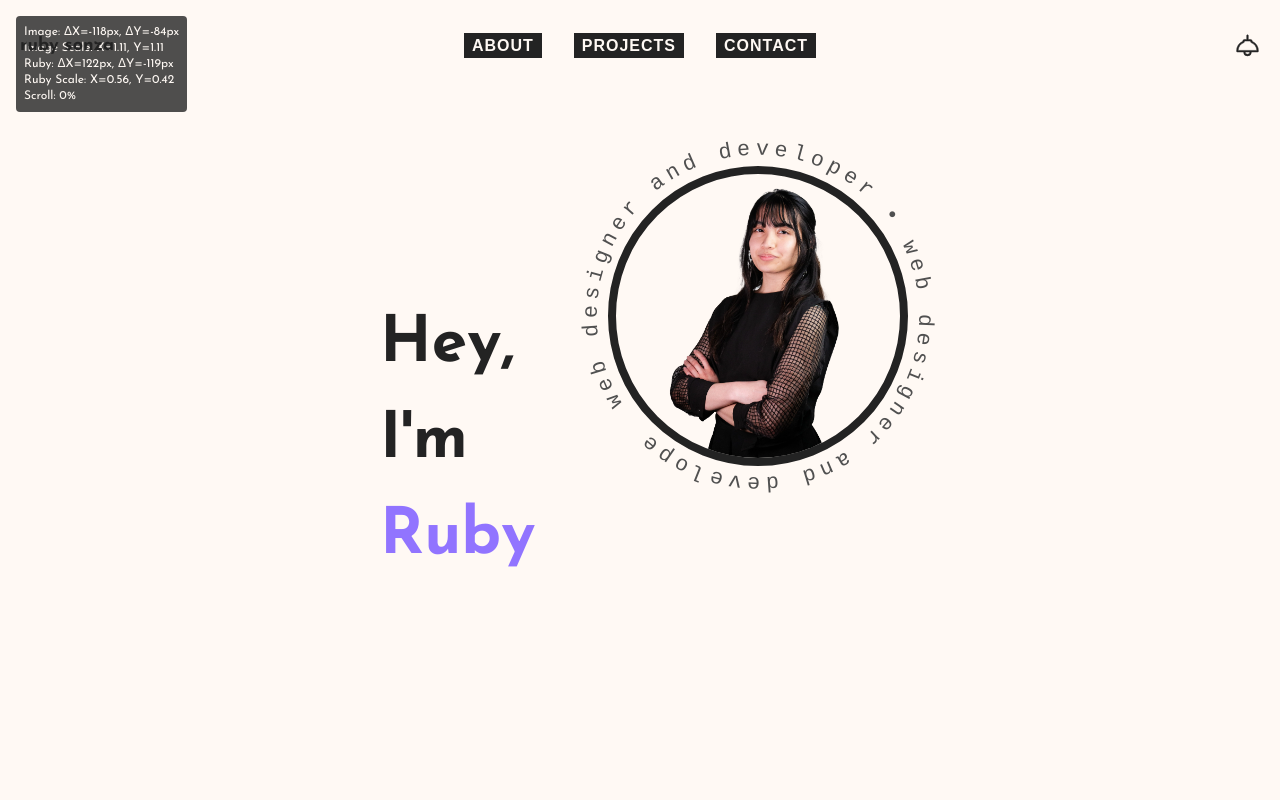
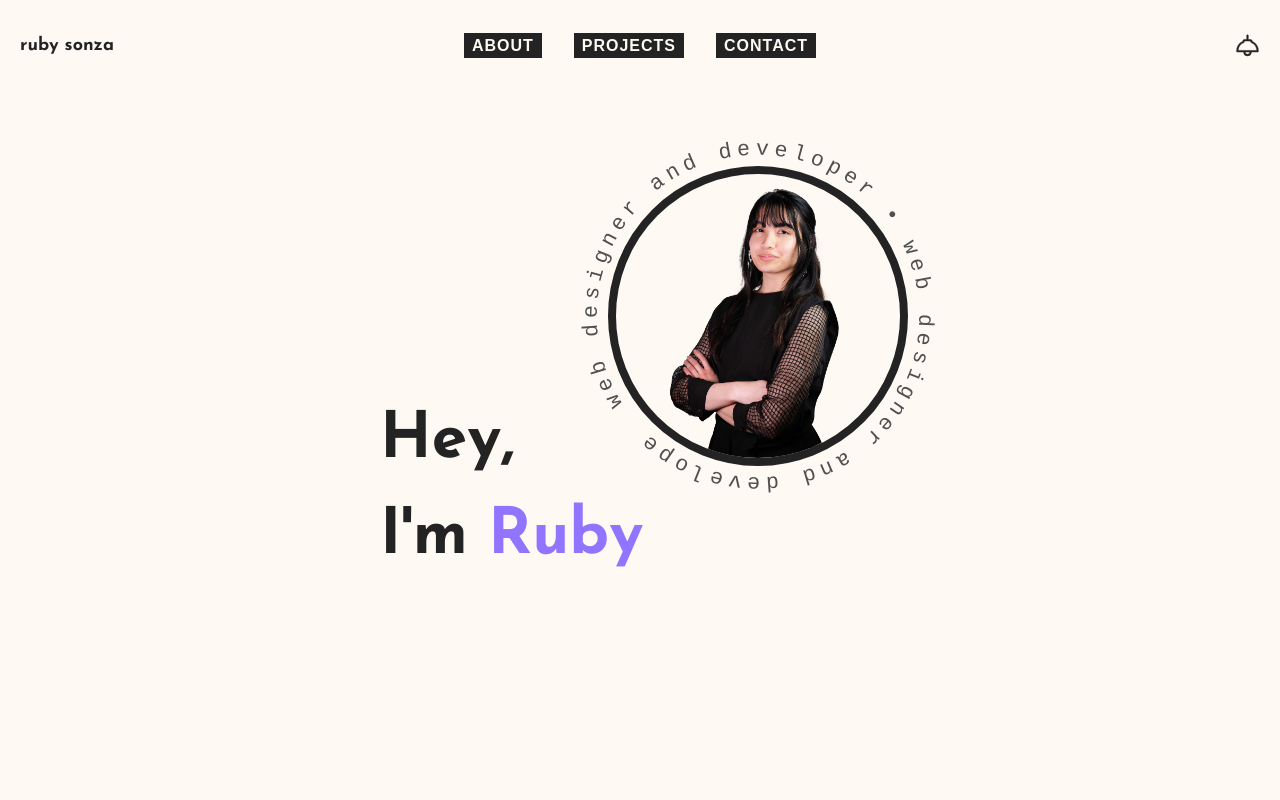
Before and after one commit to rubysonza/portfolio, a Next.js app: page / in a window 1280 px wide. Shown: the top 800 px of the page. Built offline with nearby package versions, Linux system fonts and the light colour scheme; a web font is replaced by a local one.

Commit message:
Fixed overlap issue between HeroTransition.js and Projects.js

```diff
--- a/src/app/page.js
+++ b/src/app/page.js
@@ -1,17 +1,14 @@
 "use client";
 
-import { useRef, useState } from 'react';
-import Hero from '@/components/Hero';
 import HeroTransition from '@/components/HeroTransition';
-import About from '@/components/About';
 import Projects from '@/components/Projects';
 import SocialLinks from '@/components/SocialLinks';
 import Footer from '@/components/Footer';
 
 export default function Home() {
-
   return (
     <main>
+      {/* No more props needed for HeroTransition or Projects */}
       <HeroTransition />
       <Projects />
       <SocialLinks />
--- a/src/components/Footer.module.css
+++ b/src/components/Footer.module.css
@@ -1,4 +1,5 @@
 .footerContainer {
+    position: relative;
     display: flex;
     height: 100vh;
     flex-direction: column;
--- a/src/components/HeroTransition.js
+++ b/src/components/HeroTransition.js
@@ -1,6 +1,6 @@
 'use client';
 
-import { useRef, useEffect, useState } from 'react';
+import { useEffect, useState, useRef } from 'react';
 import { motion, useScroll, useTransform } from 'framer-motion';
 import Image from 'next/image';
 import styles from './HeroTransition.module.css';
@@ -10,200 +10,114 @@ import { FiMapPin } from 'react-icons/fi';
 import { RiGraduationCapLine } from "react-icons/ri";
 import { MdOutlineFileDownload } from "react-icons/md";
 
+
+function debounce(fn, ms) {
+  let timer;
+  return (...args) => {
+    clearTimeout(timer);
+    timer = setTimeout(() => {
+      fn(...args);
+    }, ms);
+  };
+}
+
 export default function HeroTransition() {
   const containerRef = useRef(null);
 
-  // Refs for source elements (hero section)
+  const { scrollYProgress } = useScroll({
+    target: containerRef,
+    offset: ["start start", "end end"]
+  });
+
+
   const heroImageRef = useRef(null);
   const heroRubyRef = useRef(null);
-
-  // Refs for placeholder/target elements (about section)
   const aboutImagePlaceholderRef = useRef(null);
   const aboutRubyPlaceholderRef = useRef(null);
-
-  // State to store calculated distances
   const [imageTransform, setImageTransform] = useState({ x: 0, y: 0, scaleX: 1, scaleY: 1 });
   const [rubyTransform, setRubyTransform] = useState({ x: 0, y: 0, scaleX: 1, scaleY: 1 });
   const [isCalculated, setIsCalculated] = useState(false);
 
-  // Set up scroll tracking for the container
-  const { scrollYProgress } = useScroll({
-    target: containerRef,
-    offset: ["start start", "end start"]
-  });
-
-  // Calculate exact transforms needed including size differences
+  // ... (Your useEffect for calculating transforms remains the same)
   useEffect(() => {
     const calculateTransforms = () => {
       if (
         heroImageRef.current &&
         aboutImagePlaceholderRef.current &&
         heroRubyRef.current &&
-        aboutRubyPlaceholderRef.current &&
-        containerRef.current
+        aboutRubyPlaceholderRef.current
       ) {
-        // Get container position as reference point
-        const containerRect = containerRef.current.getBoundingClientRect();
-
-        // Get bounding rectangles for all elements
         const heroImageRect = heroImageRef.current.getBoundingClientRect();
         const aboutImageRect = aboutImagePlaceholderRef.current.getBoundingClientRect();
         const heroRubyRect = heroRubyRef.current.getBoundingClientRect();
         const aboutRubyRect = aboutRubyPlaceholderRef.current.getBoundingClientRect();
 
-        // Calculate center points for more accurate positioning
-        const heroImageCenter = {
-          x: heroImageRect.left + heroImageRect.width / 2,
-          y: heroImageRect.top + heroImageRect.height / 2
-        };
+        // This center-point logic is already correct.
+        const imageDeltaX = (aboutImageRect.left + aboutImageRect.width / 2) - (heroImageRect.left + heroImageRect.width / 2);
+        const imageDeltaY = (aboutImageRect.top + aboutImageRect.height / 2) - (heroImageRect.top + heroImageRect.height / 2);
 
-        const aboutImageCenter = {
-          x: aboutImageRect.left + aboutImageRect.width / 2,
-          y: aboutImageRect.top + aboutImageRect.height / 2
-        };
+        // Use a single scale value for uniform scaling, which is best for a circle.
+        // The key is that the WIDTHS of the two elements (including borders/padding)
+        // must be proportional for this to look right.
+        const imageScale = (aboutImageRect.width / heroImageRect.width) / 1.1;
 
-        const heroRubyCenter = {
-          x: heroRubyRect.left + heroRubyRect.width / 2,
-          y: heroRubyRect.top + heroRubyRect.height / 2
-        };
+        const rubyDeltaX = (aboutRubyRect.left + aboutRubyRect.width / 2) - (heroRubyRect.left + heroRubyRect.width / 2);
+        const rubyDeltaY = (aboutRubyRect.top + aboutRubyRect.height / 2) - (heroRubyRect.top + heroRubyRect.height / 2);
+        const rubyScale = aboutRubyRect.width / heroRubyRect.width;
 
-        const aboutRubyCenter = {
-          x: aboutRubyRect.left + aboutRubyRect.width / 2,
-          y: aboutRubyRect.top + aboutRubyRect.height / 2
-        };
-
-        // Calculate exact pixel distances from center to center
-        const imageDeltaX = aboutImageCenter.x - heroImageCenter.x;
-        const imageDeltaY = aboutImageCenter.y - heroImageCenter.y;
-
-        // Calculate scale differences if sizes don't match
-        const imageScaleX = aboutImageRect.width / heroImageRect.width;
-        const imageScaleY = aboutImageRect.height / heroImageRect.height;
-
-        // Calculate Ruby text transforms
-        const rubyDeltaX = aboutRubyCenter.x - heroRubyCenter.x;
-        const rubyDeltaY = aboutRubyCenter.y - heroRubyCenter.y;
-        const rubyScaleX = aboutRubyRect.width / heroRubyRect.width;
-        const rubyScaleY = aboutRubyRect.height / heroRubyRect.height;
-
-        // Store the calculated transforms
         setImageTransform({
           x: imageDeltaX,
           y: imageDeltaY,
-          scaleX: imageScaleX,
-          scaleY: imageScaleY
+          scale: imageScale, // Store the single scale value
         });
 
         setRubyTransform({
           x: rubyDeltaX,
           y: rubyDeltaY,
-          scaleX: rubyScaleX,
-          scaleY: rubyScaleY
+          scale: rubyScale, // Store the single scale value
         });
 
         setIsCalculated(true);
       }
     };
 
-    // Initial calculation with delay to ensure DOM is ready
-    const timeoutId = setTimeout(calculateTransforms, 150);
+    // Give the browser a moment to ensure all styles are applied before measuring
+    const timeoutId = setTimeout(calculateTransforms, 100);
 
-    // Recalculate on resize
-    const handleResize = () => {
-      setIsCalculated(false);
-      calculateTransforms();
-    };
-
-    window.addEventListener('resize', handleResize);
+    window.addEventListener('resize', calculateTransforms); // Recalculate on resize
 
     return () => {
-      window.removeEventListener('resize', handleResize);
+      window.removeEventListener('resize', calculateTransforms);
       clearTimeout(timeoutId);
     };
   }, []);
 
-  // --- SECTION VISIBILITY CONTROL ---
-  // Entire section fades out as user scrolls to next section
-  const sectionOpacity = useTransform(scrollYProgress, [0, 0.85, 1], [1, 1, 0]);
-  const sectionPointerEvents = useTransform(
-    scrollYProgress,
-    [0, 0.9],
-    ['auto', 'none']
-  );
-
-  // --- HERO ELEMENTS ANIMATIONS ---
-
-  // "Hey, I'm" text - fades out and moves up early in scroll
+  // --- ALL YOUR ANIMATION LOGIC REMAINS THE SAME ---
   const greetingOpacity = useTransform(scrollYProgress, [0, 0.25], [1, 0]);
   const greetingY = useTransform(scrollYProgress, [0, 0.25], [0, -80]);
-
-  // Rotating text - fades out and moves up
   const rotatingTextOpacity = useTransform(scrollYProgress, [0, 0.25], [1, 0]);
-  const rotatingTextY = useTransform(scrollYProgress, [0, 0.25], [0, -120]);
-
-  // --- SHARED ELEMENTS ANIMATIONS ---
-
-  // Profile image - moves exactly to placeholder position with center-based calculation
-  const imageX = useTransform(
-    scrollYProgress,
-    [0, 0.2, 0.5, 0.7],
-    [0, imageTransform.x * 0.3, imageTransform.x * 0.8, imageTransform.x]
-  );
-  const imageY = useTransform(
-    scrollYProgress,
-    [0, 0.2, 0.5, 0.7],
-    [0, imageTransform.y * 0.3, imageTransform.y * 0.8, imageTransform.y]
-  );
-  const imageScale = useTransform(
-    scrollYProgress,
-    [0, 0.3, 0.7],
-    [1, (1 + imageTransform.scaleX) / 2, imageTransform.scaleX]
-  );
-
-  // "Ruby" text - moves exactly to placeholder position
-  const rubyX = useTransform(
-    scrollYProgress,
-    [0, 0.2, 0.5, 0.7],
-    [0, rubyTransform.x * 0.3, rubyTransform.x * 0.8, rubyTransform.x]
-  );
-  const rubyY = useTransform(
-    scrollYProgress,
-    [0, 0.2, 0.5, 0.7],
-    [0, rubyTransform.y * 0.3, rubyTransform.y * 0.8, rubyTransform.y]
-  );
-  const rubyScale = useTransform(
-    scrollYProgress,
-    [0, 0.3, 0.7],
-    [1, (1 + rubyTransform.scaleX) / 2, rubyTransform.scaleX]
-  );
-
-  // --- ABOUT SECTION ANIMATIONS ---
-
-  // About section elements - fade in after shared elements are positioned
+  const imageX = useTransform(scrollYProgress, [0, 0.2, 0.5, 0.7], [0, imageTransform.x * 0.3, imageTransform.x * 0.8, imageTransform.x]);
+  const imageY = useTransform(scrollYProgress, [0, 0.2, 0.5, 0.7], [0, imageTransform.y * 0.3, imageTransform.y * 0.8, imageTransform.y]);
+  const imageScale = useTransform(scrollYProgress, [0, 0.7], [1, imageTransform.scale]);
+  const rubyX = useTransform(scrollYProgress, [0, 0.2, 0.5, 0.7], [0, rubyTransform.x * 0.3, rubyTransform.x * 0.8, rubyTransform.x]);
+  const rubyY = useTransform(scrollYProgress, [0, 0.2, 0.5, 0.7], [0, rubyTransform.y * 0.3, rubyTransform.y * 0.8, rubyTransform.y]);
+  const rubyScale = useTransform(scrollYProgress, [0, 0.7], [1, rubyTransform.scale]);
   const aboutOpacity = useTransform(scrollYProgress, [0.45, 0.75], [0, 1]);
   const aboutY = useTransform(scrollYProgress, [0.45, 0.75], [30, 0]);
+  const placeholderOpacity = useTransform(scrollYProgress, [0, 0.65, 0.7], [1, 0.5, 0]);
+  const contentOpacity = useTransform(scrollYProgress, [0.85, 1], [1, 0]);
 
-  // Hide placeholders once morphing elements arrive
-  const placeholderOpacity = useTransform(
-    scrollYProgress,
-    [0, 0.65, 0.7],
-    [1, 0.5, 0]
-  );
 
   return (
-    <section
-      ref={containerRef}
-      className='relative w-full h-[200vh] overflow-hidden'
-    >
-      {/* Main content wrapper with opacity control */}
+    <section ref={containerRef} className='relative w-full h-[200vh] overflow-hidden'>
       <motion.div
+        // Apply the new fade-out style here
         style={{
-          opacity: sectionOpacity,
-          pointerEvents: sectionPointerEvents
+          opacity: contentOpacity
         }}
         className='fixed inset-0 w-full h-[100vh]'
       >
-
+        {/* The rest of your JSX remains exactly the same */}
         {/* HERO SECTION LAYER */}
         <div className='absolute inset-0 flex justify-center items-center'>
           <div className='relative flex justify-center items-center h-full w-full max-h-[500px]
@@ -243,7 +157,8 @@ export default function HeroTransition() {
                 transition={{ delay: 0.5, duration: 1.5, ease: 'easeOut' }}
                 style={{
                   opacity: rotatingTextOpacity,
-                  y: rotatingTextY,
+                  x: isCalculated ? imageX : 0,
+                  y: isCalculated ? imageY : 0,
                   position: 'absolute'
                 }}
                 className='z-0'
@@ -267,12 +182,18 @@ export default function HeroTransition() {
                     y: greetingY
                   }}
                 >
-                  <AnimatedText text='Hey,' className={styles.greetingLine} />
-                  <div className={styles.greetingLine} style={{ display: 'flex', gap: '1.2rem' }}>
-                    <AnimatedText text='I&apos;m' />
-                  </div>
+                  <AnimatedText text='Hey,' />
                 </motion.div>
 
+                <div className='flex flex-row gap-5'>
+                  <motion.div
+                    style={{
+                      opacity: greetingOpacity,
+                      y: greetingY
+                    }}
+                  >
+                      <AnimatedText text='I&apos;m' />
+                  </motion.div>
                   {/* "Ruby" - Shared Element */}
                   <motion.div
                     ref={heroRubyRef}
@@ -289,6 +210,7 @@ export default function HeroTransition() {
                   >
                     <AnimatedText text='Ruby' className='text-purple' />
                   </motion.div>
+                </div>
               </motion.div>
             </div>
           </div>
@@ -372,20 +294,7 @@ export default function HeroTransition() {
             </motion.a>
           </div>
         </motion.div>
-
       </motion.div>
-
-      {/* Debug Info (Remove in production) */}
-      {process.env.NODE_ENV === 'development' && isCalculated && (
-        <div className='fixed top-4 left-4 bg-black/80 text-white p-2 text-xs z-50 rounded'>
-          <div>Image: ΔX={imageTransform.x.toFixed(0)}px, ΔY={imageTransform.y.toFixed(0)}px</div>
-          <div>Image Scale: X={imageTransform.scaleX.toFixed(2)}, Y={imageTransform.scaleY.toFixed(2)}</div>
-          <div>Ruby: ΔX={rubyTransform.x.toFixed(0)}px, ΔY={rubyTransform.y.toFixed(0)}px</div>
-          <div>Ruby Scale: X={rubyTransform.scaleX.toFixed(2)}, Y={rubyTransform.scaleY.toFixed(2)}</div>
-          <div>Scroll: {(scrollYProgress.get() * 100).toFixed(0)}%</div>
-        </div>
-      )}
-
     </section>
   );
 }
--- a/src/components/Projects.js
+++ b/src/components/Projects.js
@@ -1,4 +1,4 @@
-"use client";
+'use client';
 
 import { useRef } from 'react';
 import { motion, useScroll, useTransform } from 'framer-motion';
@@ -6,33 +6,46 @@ import styles from './Projects.module.css';
 
 const projects = [
     {
-        number: "1/2",
-        title: "Portfolio",
-        description: "A comprehensive skincare guide featuring the full routine steps, products catered to your needs, and an actives glossary.",
-        imageUrl: ""
+        number: '1/2',
+        title: 'Portfolio',
+        description: 'A comprehensive skincare guide featuring the full routine steps, products catered to your needs, and an actives glossary.',
+        imageUrl: ''
     },
     {
-        number: "2/2",
-        title: "Auralyst",
-        description: "A comprehensive skincare guide featuring the full routine steps, products catered to your needs, and an actives glossary.",
-        imageUrl: ""
+        number: '2/2',
+        title: 'Auralyst',
+        description: 'A comprehensive skincare guide featuring the full routine steps, products catered to your needs, and an actives glossary.',
+        imageUrl: ''
     }
 ];
 
+// Accept the shared scrollYProgress from page.js
 export default function Projects() {
   const containerRef = useRef(null);
 
+  // This is for the animations *within* the Projects section
+  const { scrollYProgress: projectsScrollYProgress } = useScroll({
+    target: containerRef,
+    offset: ['start end', 'end start']
+  });
+
+  // 👇 THESE ARE THE KEY CHANGES 👇
+  // Use the HERO'S scroll progress to control the visibility of the ENTIRE projects section.
   const { scrollYProgress } = useScroll({
     target: containerRef,
-    offset: ["start end", "end start"]
+    offset: ['start end', 'end start']
   });
 
-  const titleScale = useTransform(scrollYProgress, [0, 0.2], [0.5, 1]);
-  const titleOpacity = useTransform(scrollYProgress, [0, 0.2], [0, 1]);
-  const titleY = useTransform(scrollYProgress, [0, 0.2], [0, 0]);
+  // Your existing animations for the title and slides
+  const titleScale = useTransform(projectsScrollYProgress, [0, 0.2], [0.5, 1]);
+  const titleOpacity = useTransform(projectsScrollYProgress, [0, 0.2], [0, 1]);
+  const titleY = useTransform(projectsScrollYProgress, [0, 0.2], [0, 0]);
 
   return (
-    <section ref={containerRef} className='projectsContainer'>
+    <motion.section
+      ref={containerRef}
+      className='projectsContainer'
+    >
       <div className={styles.stickyWrapper}>
         <motion.h2
           className={styles.title}
@@ -42,12 +55,9 @@ export default function Projects() {
         </motion.h2>
 
         {projects.map((project, i) => {
-          // Define the start and end points for each slide's animation
           const start = 0.1 + i * 0.2;
           const end = start + 0.2;
-
-          // Animate each slide based on its specific scroll range
-          const scale = useTransform(scrollYProgress, [start, end], [0.8, 1]);
+          const scale = useTransform(projectsScrollYProgress, [start, end], [0.8, 1]);
 
           return (
             <motion.div key={i} className={styles.slide} style={{ scale }}>
@@ -69,6 +79,6 @@ export default function Projects() {
           );
         })}
       </div>
-    </section>
+    </motion.section>
   );
 }
--- a/src/components/Projects.module.css
+++ b/src/components/Projects.module.css
@@ -2,7 +2,6 @@
     height: 200vh;
     position: relative;
     padding: 5rem 1rem;
-    overflow: visible;
 }
 
 .stickyWrapper {
```
Lines whose indentation alone changed are shown as unchanged.
